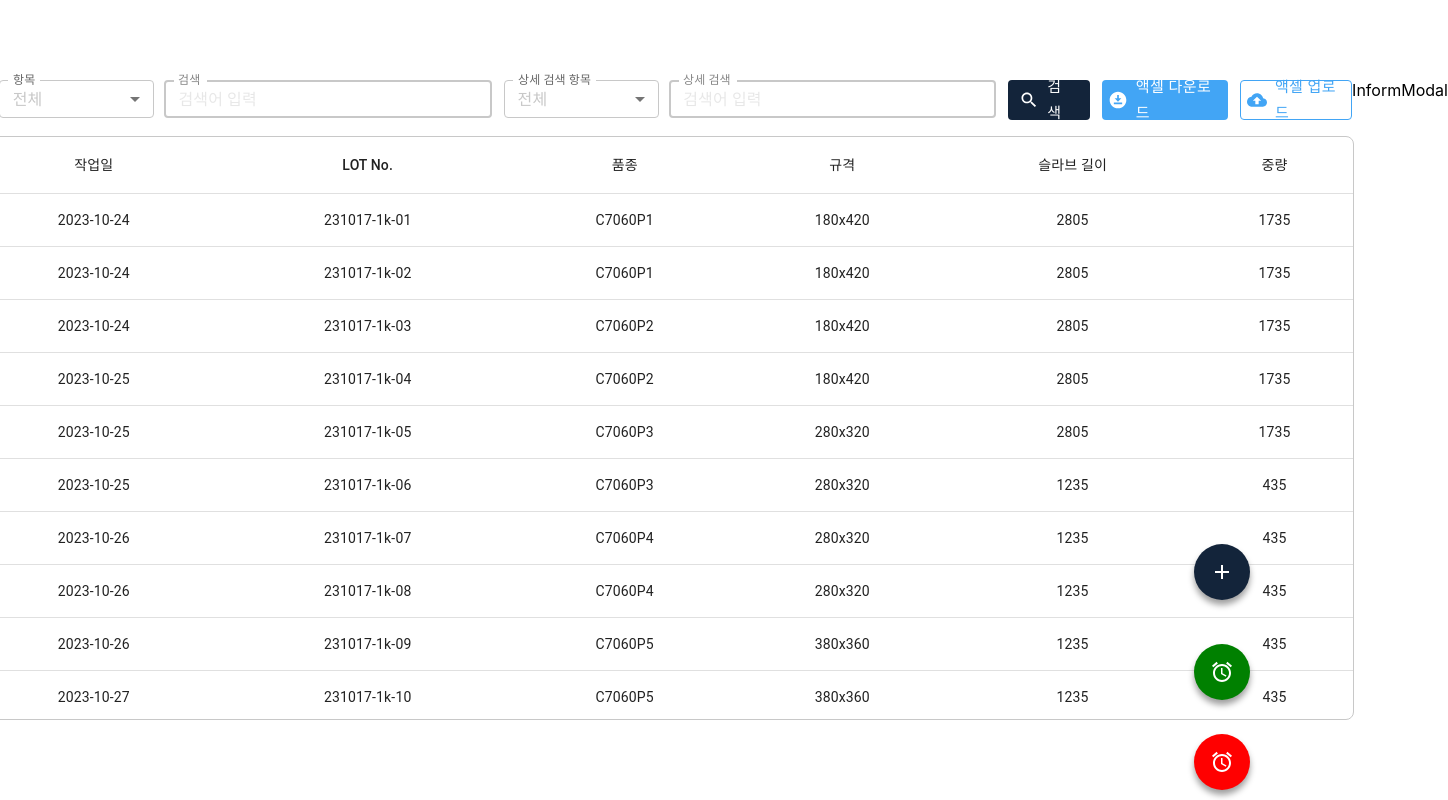
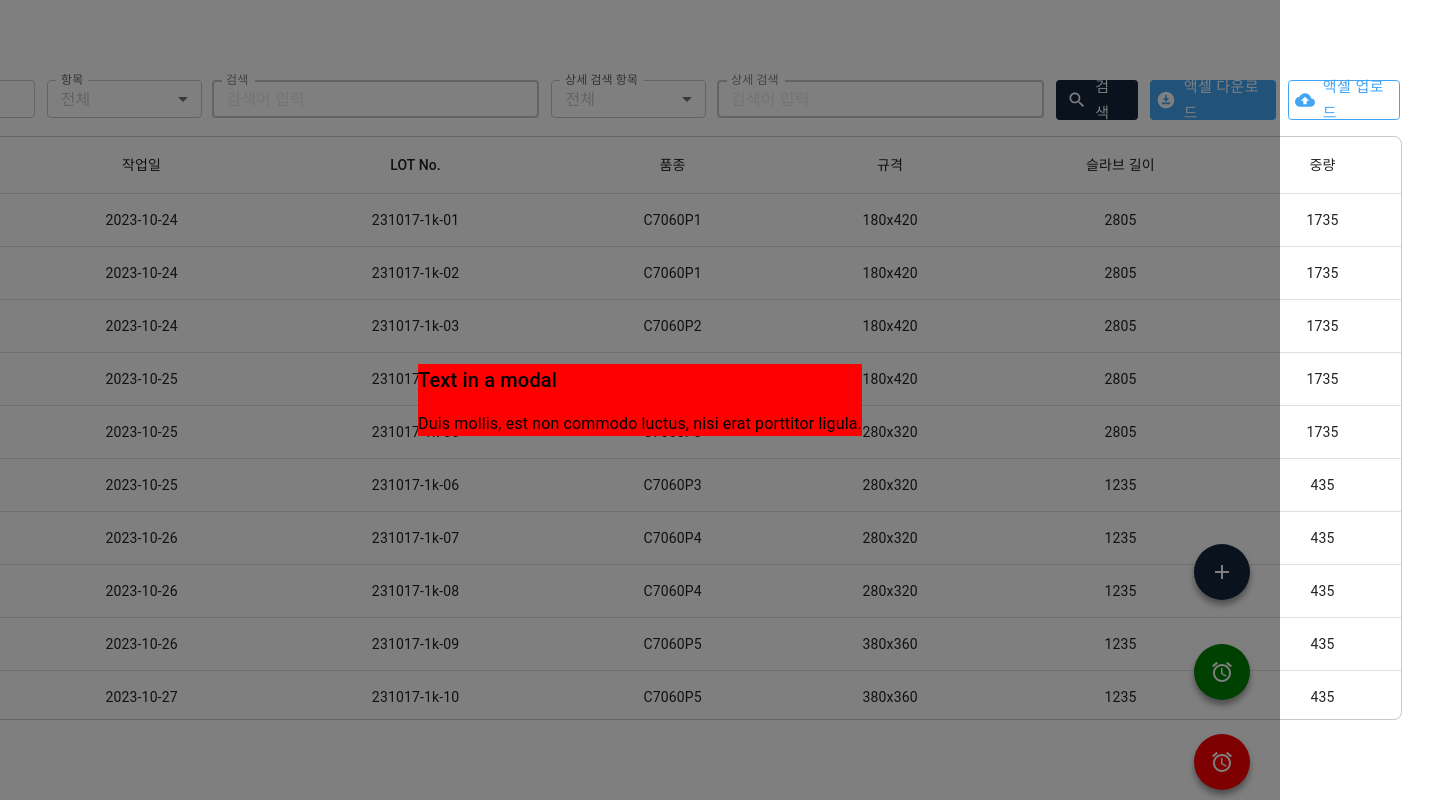
Before and after one commit to Ajrdn/MUI-Task, a React (Create React App) app: page / in a window 1280 px wide. Both pictures are taken after a click on the button 1222 px from the left and 672 px from the top of the page. Shown: the whole page, 1448 px wide, since content can reach past the window. Built offline with nearby package versions, Linux system fonts and the light colour scheme.

Commit message:
UPDATE::Keep Updating

```diff
--- a/src/components/InformFab/InformModal/InformModal.tsx
+++ b/src/components/InformFab/InformModal/InformModal.tsx
@@ -1,9 +1,28 @@
 import React from 'react'
+import Box from '@mui/material/Box'
+import Typography from '@mui/material/Typography'
+import InformDataStore from 'store/InformDataStore'
+import ModalBackground from 'components/ModalBackground/ModalBackground'
 
 
 const InformModal = () => {
+  const open = InformDataStore(state => state.open)
+  const setOpen = InformDataStore(state => state.setOpen)
+
   return (
-    <div>InformModal</div>
+    <ModalBackground
+      open={open}
+      onClose={setOpen}
+    >
+      <Box sx={{ bgcolor: 'red' }}>
+        <Typography id='modal-modal-title' variant='h6' component='h2'>
+          Text in a modal
+        </Typography>
+        <Typography id='modal-modal-description' sx={{ mt: 2 }}>
+          Duis mollis, est non commodo luctus, nisi erat porttitor ligula.
+        </Typography>
+      </Box>
+    </ModalBackground>
   )
 }
 
```
